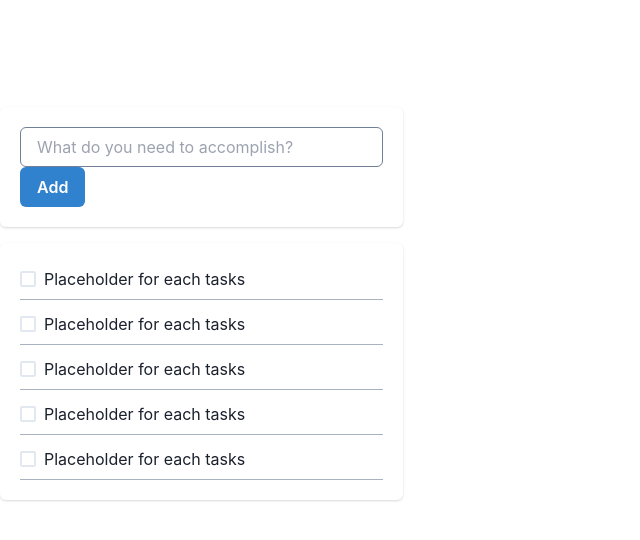
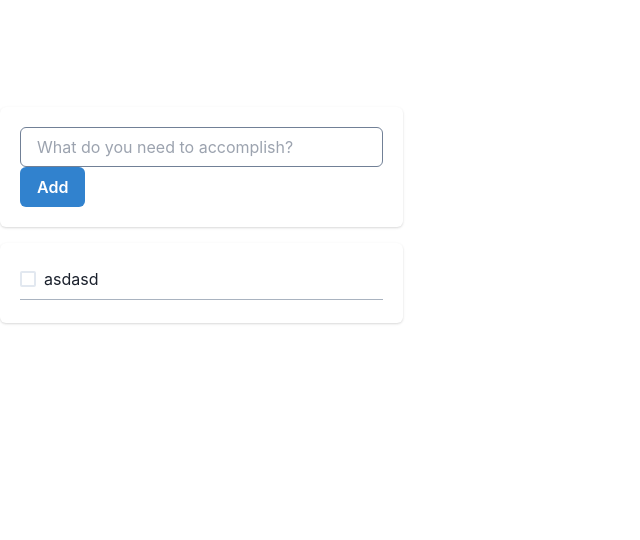
Before and after one commit to SaddamAnnais/Todo-List-Web-N-Mobile-App, a React (Vite) app: page / in a window 1280 px wide. Shown: the top 540 px of the page, without its empty margins (0-640 px from the left). Built offline with nearby package versions, Linux system fonts and the light colour scheme.

Commit message:
feat: add new tasks

```diff
--- a/package.json
+++ b/package.json
@@ -16,6 +16,7 @@
     "@chakra-ui/react": "^2.8.2",
     "@emotion/react": "^11.11.4",
     "@emotion/styled": "^11.11.5",
+    "date-fns": "^3.6.0",
     "framer-motion": "^11.2.6",
     "react": "^18.2.0",
     "react-dom": "^18.2.0",
--- a/src/App.tsx
+++ b/src/App.tsx
@@ -7,9 +7,28 @@ import {
   VStack,
 } from "@chakra-ui/react";
 import { IoCheckmarkDoneSharp } from "react-icons/io5";
-import { TodoItem } from "./TodoItem";
+import { TodoItem, TodoItemProps } from "./TodoItem";
+import { useState } from "react";
 
 function App() {
+  const [todoList, setTodoList] = useState<TodoItemProps[]>([
+    { isDeleted: false, tasks: "asdasd" },
+  ]);
+  const [newTodo, setNewTodo] = useState<string>("");
+
+  const addTodoHandler = () => {
+    const trimmedNewTodo = newTodo.trim();
+    if (trimmedNewTodo.length !== 0) {
+      const newTodoList = [...todoList];
+      const newTodoItem: TodoItemProps = {
+        tasks: trimmedNewTodo,
+        isDeleted: false,
+      };
+      newTodoList.push(newTodoItem);
+      setTodoList(newTodoList);
+      setNewTodo("");
+    }
+  };
   return (
     <div className="px-4 py-4 max-w-screen-lg flex flex-col items-center w-full ">
       <div className="flex flex-row w-full justify-center">
@@ -24,18 +43,23 @@ function App() {
             borderColor="gray.500"
             placeholder="What do you need to accomplish?"
             mr="1rem"
+            value={newTodo}
+            onChange={(e) => setNewTodo(e.target.value)}
           />
-          <Button colorScheme="blue">Add</Button>
+          <Button colorScheme="blue" onClick={addTodoHandler}>
+            Add
+          </Button>
         </CardBody>
       </Card>
       <Card w="100%" mt="1rem" minH={"10vh"}>
         <CardBody className="flex flex-row">
           <VStack bg="white" className="w-full h-full" justifyItems="center">
-              <TodoItem isDeleted={false} />
-              <TodoItem isDeleted={false} />
-              <TodoItem isDeleted={false} />
-              <TodoItem isDeleted={false} />
-              <TodoItem isDeleted={false} />
+            {/* check if todo is empty */}
+            {todoList.length > 0 ? (
+              todoList.map((todo) => <TodoItem {...todo} />)
+            ) : (
+              <p>Todo is empty</p>
+            )}
           </VStack>
         </CardBody>
       </Card>
--- a/src/TodoItem.tsx
+++ b/src/TodoItem.tsx
@@ -1,23 +1,21 @@
 import { Checkbox, Divider, Flex } from "@chakra-ui/react";
-import { useState } from "react";
 
-interface TodoItemProps {
+export interface TodoItemProps {
   isDeleted: boolean;
+  tasks: string;
 }
 
-export function TodoItem({ isDeleted }: TodoItemProps) {
-  const [isItemDeleted, setIsItemDeleted] = useState(isDeleted);
-
+export function TodoItem({ isDeleted, tasks }: TodoItemProps) {
   return (
     <>
       <Flex w="full" pt="0.25rem">
         <Checkbox
-          onChange={(e) => setIsItemDeleted(e.target.checked)}
-          as={isItemDeleted ? "del" : undefined}
-          checked={isItemDeleted}
+          // onChange={(e) => setIsItemDeleted(e.target.checked)}
+          as={isDeleted ? "del" : undefined}
+          checked={isDeleted}
           className="border-gray-400 w-full"
         >
-          Placeholder for each tasks
+          {tasks}
         </Checkbox>
       </Flex>
       <Divider borderColor="gray.500" />
```
Also changed, not shown: 1 other file (tests, documents, lock files or other folders).
